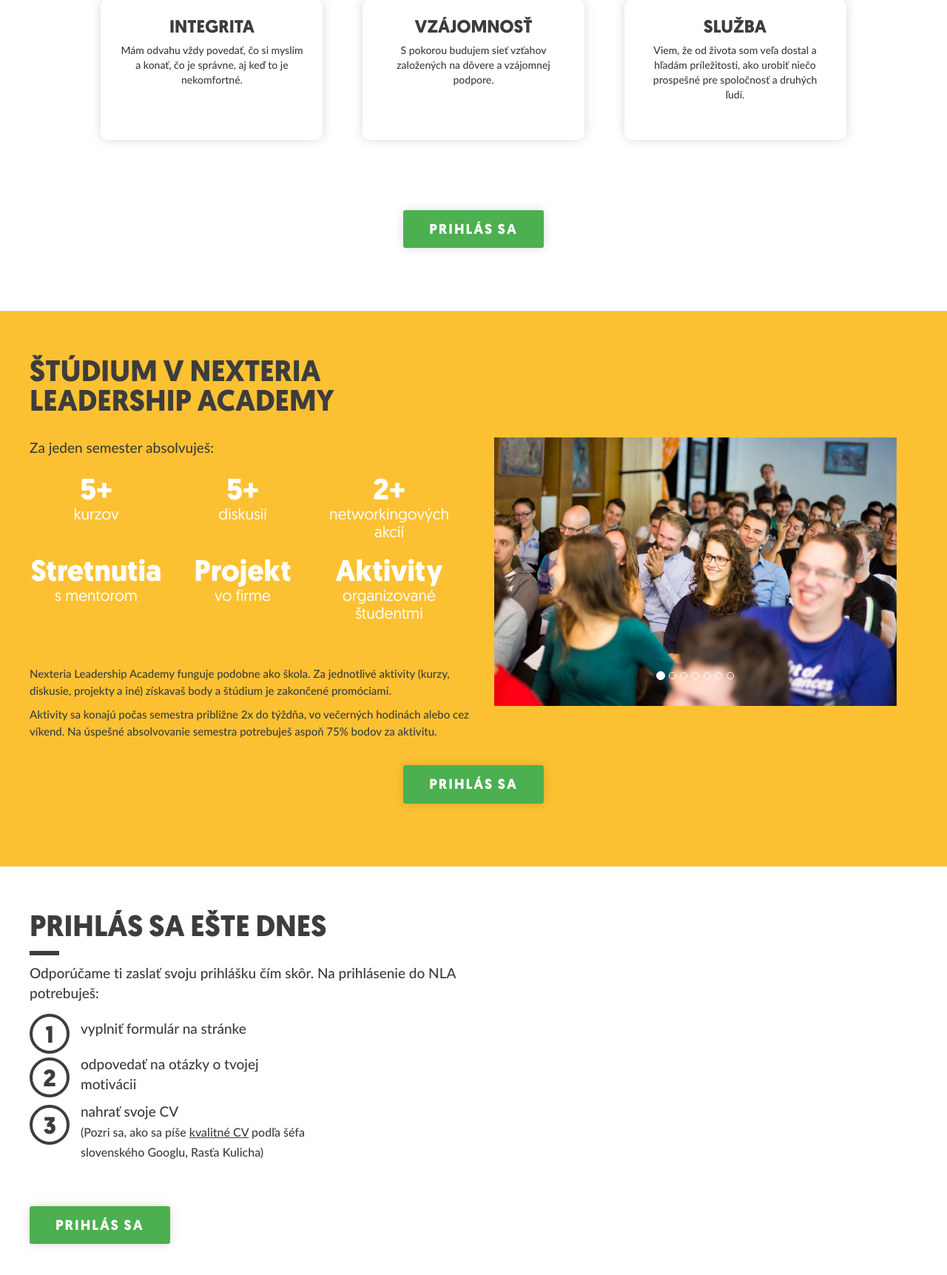
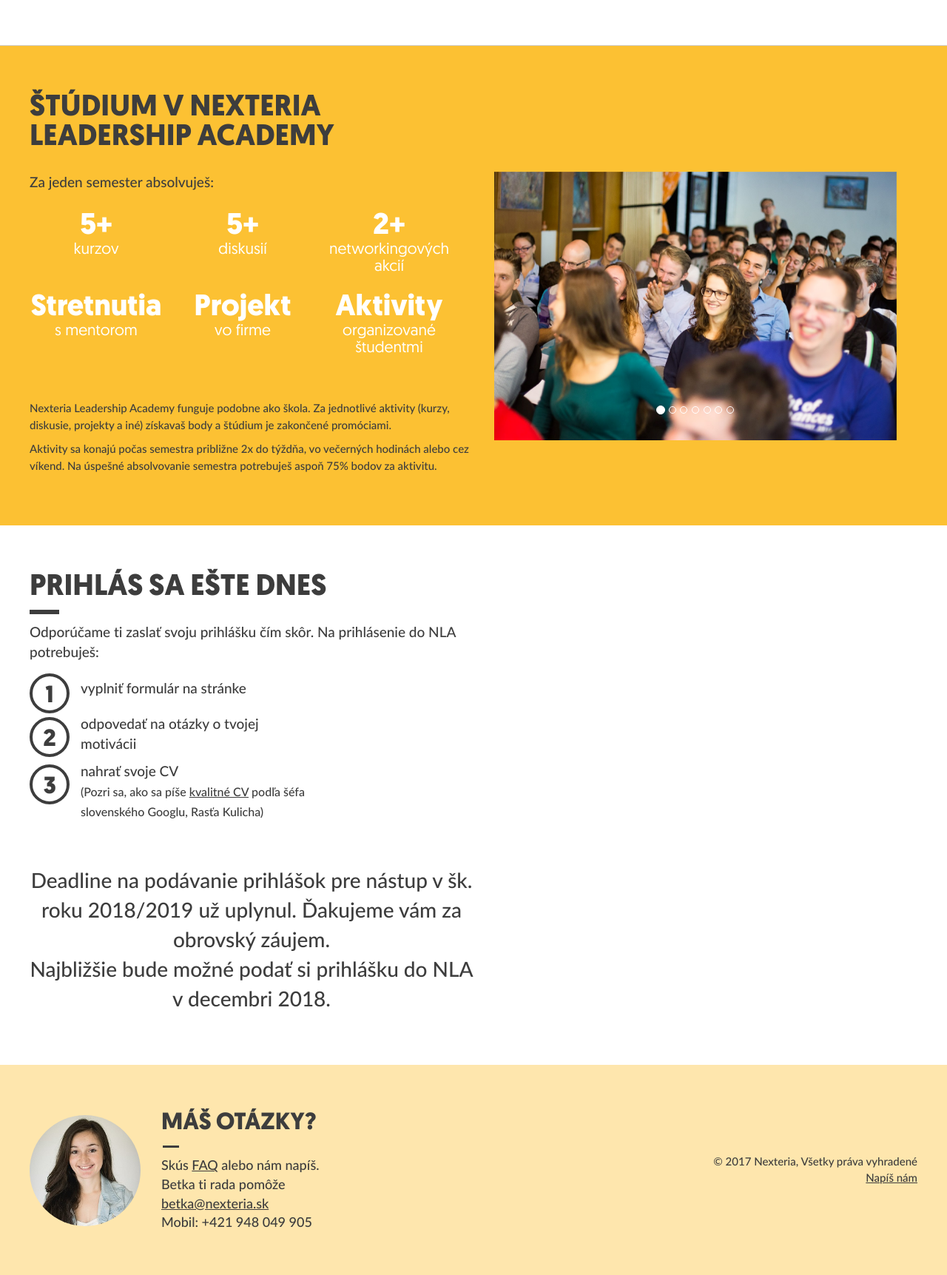
Before and after one commit to Nexteria/nla-web, a Django app: page / in a window 1280 px wide. Shown: the part 4152-5875 px from the top of the page at 74% size. Run offline with Django 3.2, Linux system fonts and the light colour scheme; some libraries are stand-ins or nearby versions.

Commit message:
odstranit tlacidlo Prihlas sa z uvodnej stranky

```diff
--- a/reg/static/css/style.css
+++ b/reg/static/css/style.css
@@ -989,6 +989,11 @@
 	vertical-align: middle;
 }
 
+.section-8 .big {
+	font-size: 2em;
+	text-align: center;
+}
+
 @media screen and (max-width:1040px){
 	.section-8 .col{
 		width:100%;
--- a/reg/templates/index.html
+++ b/reg/templates/index.html
@@ -55,9 +55,9 @@
             </div>
         </div>
         <br class="cleaner">
-        <div class="but-line">
-        	<a href="{% url 'register' %}" class="button deadline-button">Prihlás sa</a>
-        </div>
+{#        <div class="but-line">#}
+{#        	<a href="{% url 'register' %}" class="button deadline-button">Prihlás sa</a>#}
+{#        </div>#}
     </div>
 </section>
 <section class="section-2">
@@ -132,7 +132,7 @@
                     </div>
                     <br class="cleaner">
                     <p>Prepájame študentov a úspešných ľudí s vysokými morálnymi hodnotami. Podporujeme tak transfer vedomostí a schopností medzi našimi podporovateľmi a študentmi formou diskusií, workshopov, kurzov, ako aj mentoringu.</p>
-                    <a href="{% url 'register' %}" class="button yellow">Prihlás sa</a>
+{#                    <a href="{% url 'register' %}" class="button yellow">Prihlás sa</a>#}
                 </div>
             </div>
             <div class="col left">
@@ -263,9 +263,9 @@
             <div id="studentske-aktivity-video"></div>
         </div>
         <div class="clearfix"></div>
-        <div class="but-line">
-        	<a href="{% url 'register' %}" class="button deadline-button">Prihlás sa</a>
-        </div>
+{#        <div class="but-line">#}
+{#        	<a href="{% url 'register' %}" class="button deadline-button">Prihlás sa</a>#}
+{#        </div>#}
     </div>
 </section>
 <section class="section-skolne">
@@ -275,9 +275,9 @@
             <p>Príjmy zo študentských platieb pokrývajú 20% nákladov na organizovanie aktivít programu. Zvyšok je platený zo sponzorských darov partnerov, individuálnych podporovateľov a absolventov, ako aj komerčných aktivít Nexterie ako Night of Chances a kariérnych klubov. Trhová hodnota všetkých kurzov, diskusii, mentoringového programu, networkingových eventov a možností podieľať sa na praktických projektoch vo firmách sa pohybuje na úrovni 3600€/ročne.</p>
             <p><b>Prvý semester ponúkame trial verziu iba za 39€/mesiac. Ak sa z dôvodu nespokojnosti rozhodneš v štúdiu v Nexterii nepokračovať, vrátime Ti plnú výšku platieb za prvý semester.</b></p>
             <p>Každý študent má taktiež právo požiadať o štipendium a znížiť si tak základnú platbu z 39€/79€ na nižšiu sumu. V školskom roku 2018/2019 plánujeme udeliť štipendium v rôznej forme cca. 80% všetkých študentov.</p>
-            <div class="but-line">
-                <a href="{% url 'register' %}" class="button deadline-button">Prihlás sa</a>
-            </div>
+{#            <div class="but-line">#}
+{#                <a href="{% url 'register' %}" class="button deadline-button">Prihlás sa</a>#}
+{#            </div>#}
         </div>
         <div class="col left">
             <div>
@@ -356,9 +356,9 @@
                 <p>Viem, že od života som veľa dostal a hľadám príležitosti, ako urobiť niečo prospešné pre spoločnosť a druhých ľudí.</p>
             </li>
         </ul>
-        <div class="but-line">
-        	<a href="{% url 'register' %}" class="button deadline-button">Prihlás sa</a>
-        </div>
+{#        <div class="but-line">#}
+{#        	<a href="{% url 'register' %}" class="button deadline-button">Prihlás sa</a>#}
+{#        </div>#}
     </div>
 </section>
 <section class="section-5">
@@ -435,18 +435,19 @@
             </div>
         </div>
         <div class="clearfix"></div>
-        <div class="but-line">
-        	<a href="{% url 'register' %}" class="button">Prihlás sa</a>
-        </div>
+{#        <div class="but-line">#}
+{#        	<a href="{% url 'register' %}" class="button">Prihlás sa</a>#}
+{#        </div>#}
     </div>
 </section>
 <section class="section-8">
-	<div class="wrapper">
-    	<div class="col right">
+
+    <div class="wrapper">
+        <div class="col right">
             <div id="prihlas-sa-dnes-video"></div>
         </div>
-    	<div class="col left">
-        	<h2 class="underlined">Prihlás sa ešte dnes</h2>
+        <div class="col left">
+            <h2 class="underlined">Prihlás sa ešte dnes</h2>
             <p class="perex">Odporúčame ti zaslať svoju prihlášku čím skôr.
 Na prihlásenie do NLA potrebuješ:</p>
             <table class="pozadavky">
@@ -467,7 +468,13 @@
                     </td>
                 </tr>
             </table>
-            <a href="{% url 'register' %}" class="button deadline-button">Prihlás sa</a>
+
+{#            <a href="{% url 'register' %}" class="button deadline-button">Prihlás sa</a>#}
+            <p class="big">
+                Deadline na podávanie prihlášok pre nástup v šk. roku 2018/2019 už uplynul. Ďakujeme vám za obrovský záujem.
+                <br/>
+                Najbližšie bude možné podať si prihlášku do NLA v decembri 2018.
+            </p>
         </div>
     </div>
     <script>
```
